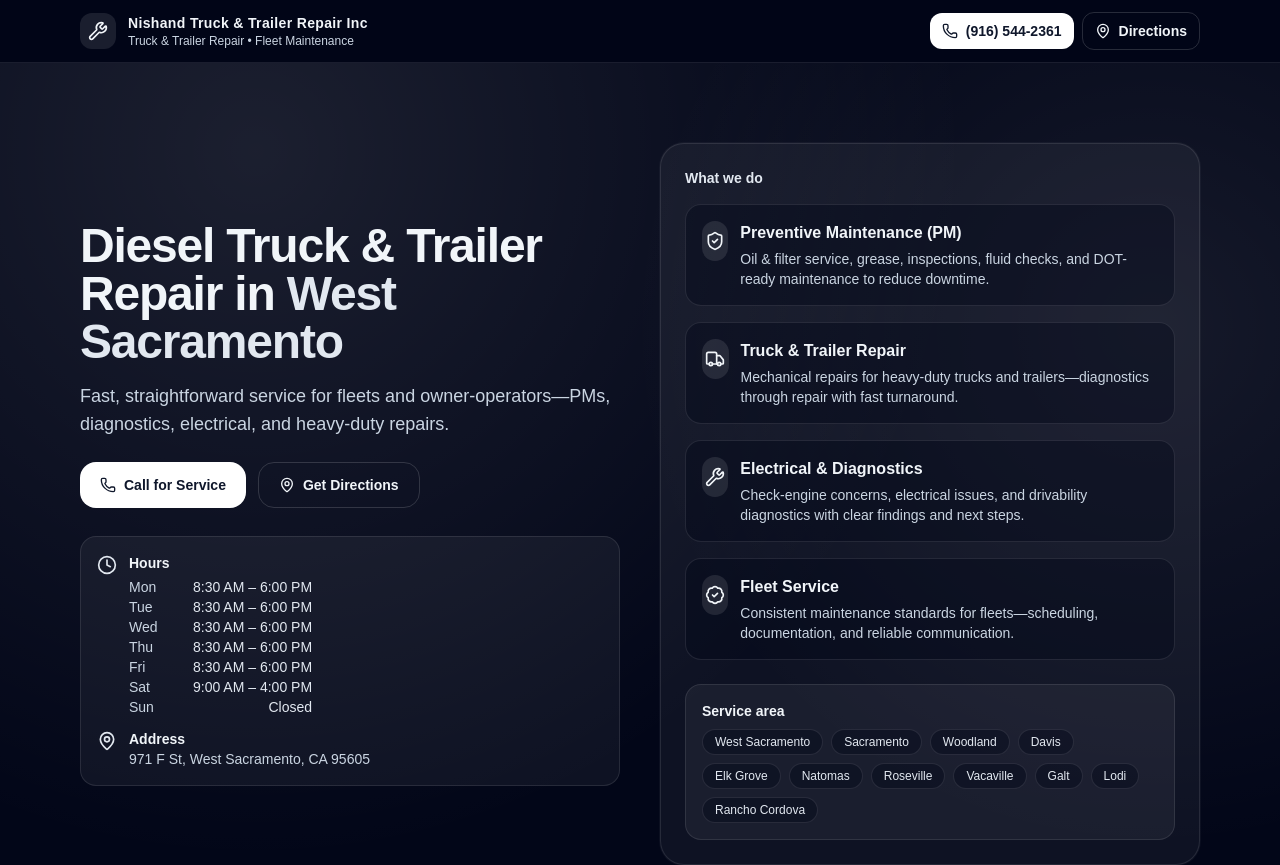
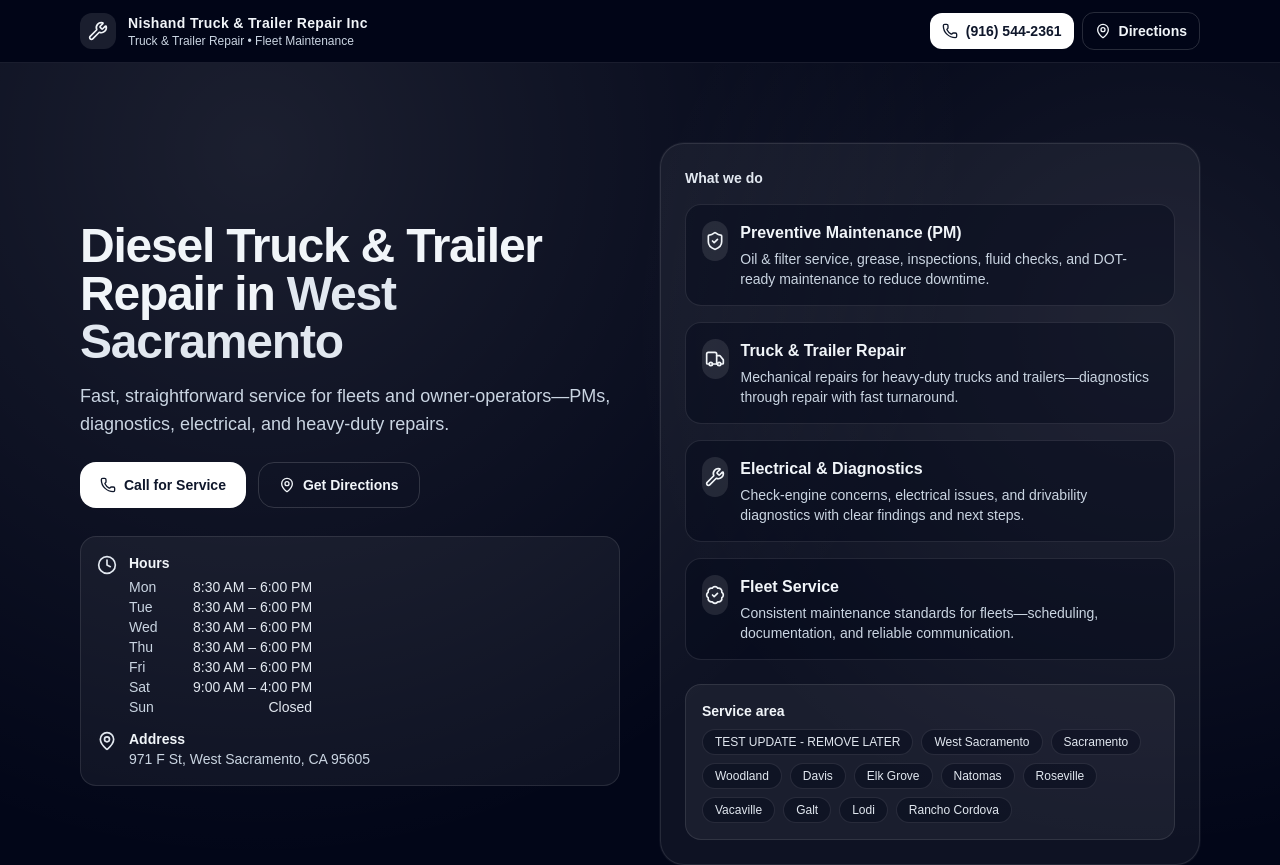
Before and after one commit to nttr2023-star/nishand-site, a Next.js app: page / in a window 1280 px wide. Shown: the top 865 px of the page. Built offline with nearby package versions, Linux system fonts and the light colour scheme.

Commit message:
Update service area locations

```diff
--- a/src/app/page.js
+++ b/src/app/page.js
@@ -23,7 +23,8 @@ const BUSINESS = {
     { day: "Sat", hours: "9:00 AM – 4:00 PM" },
     { day: "Sun", hours: "Closed" },
   ],
-  serviceArea: ["West Sacramento", "Sacramento", "Woodland", "Davis", "Elk Grove", "Natomas", "Roseville", "Vacaville","Galt", "Lodi","Rancho Cordova"],
+  serviceArea: ["TEST UPDATE - REMOVE LATER",
+"West Sacramento", "Sacramento", "Woodland", "Davis", "Elk Grove", "Natomas", "Roseville", "Vacaville","Galt", "Lodi","Rancho Cordova"],
 };
 
 const SERVICES = [
```
